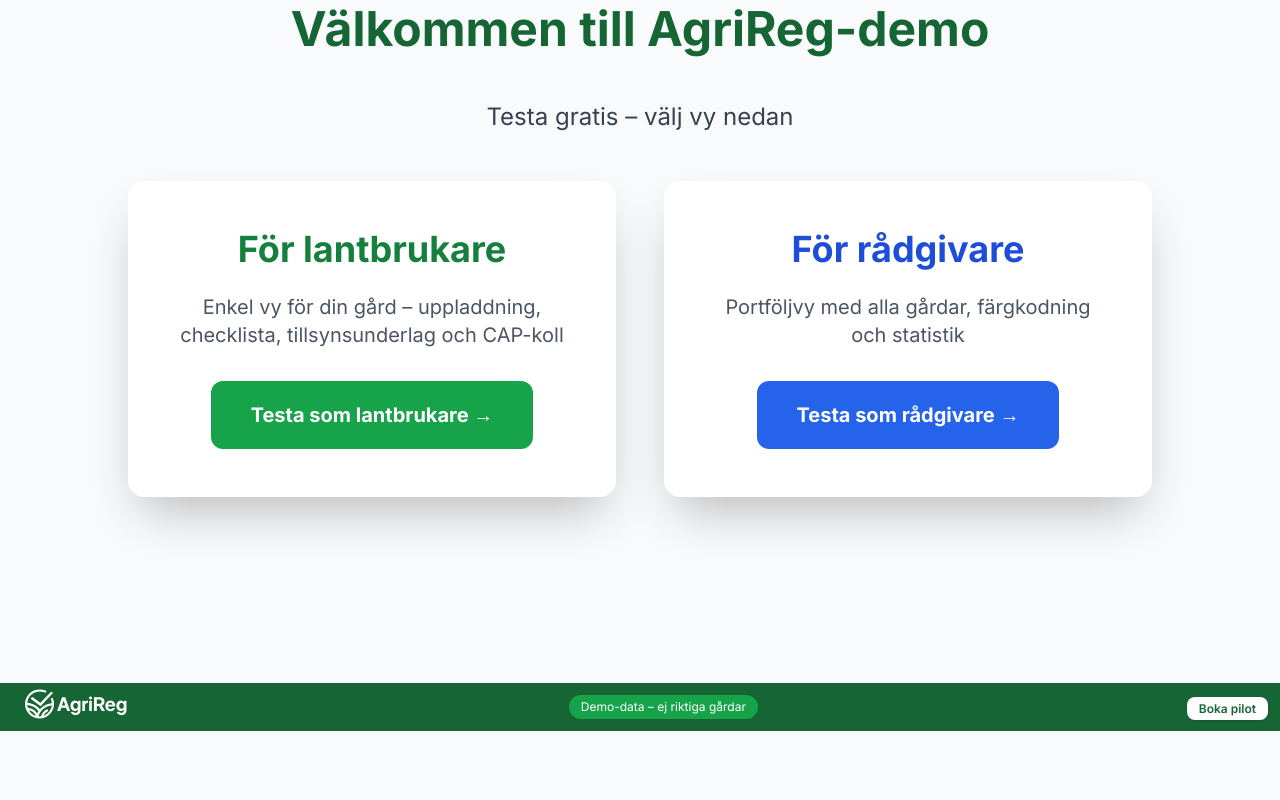
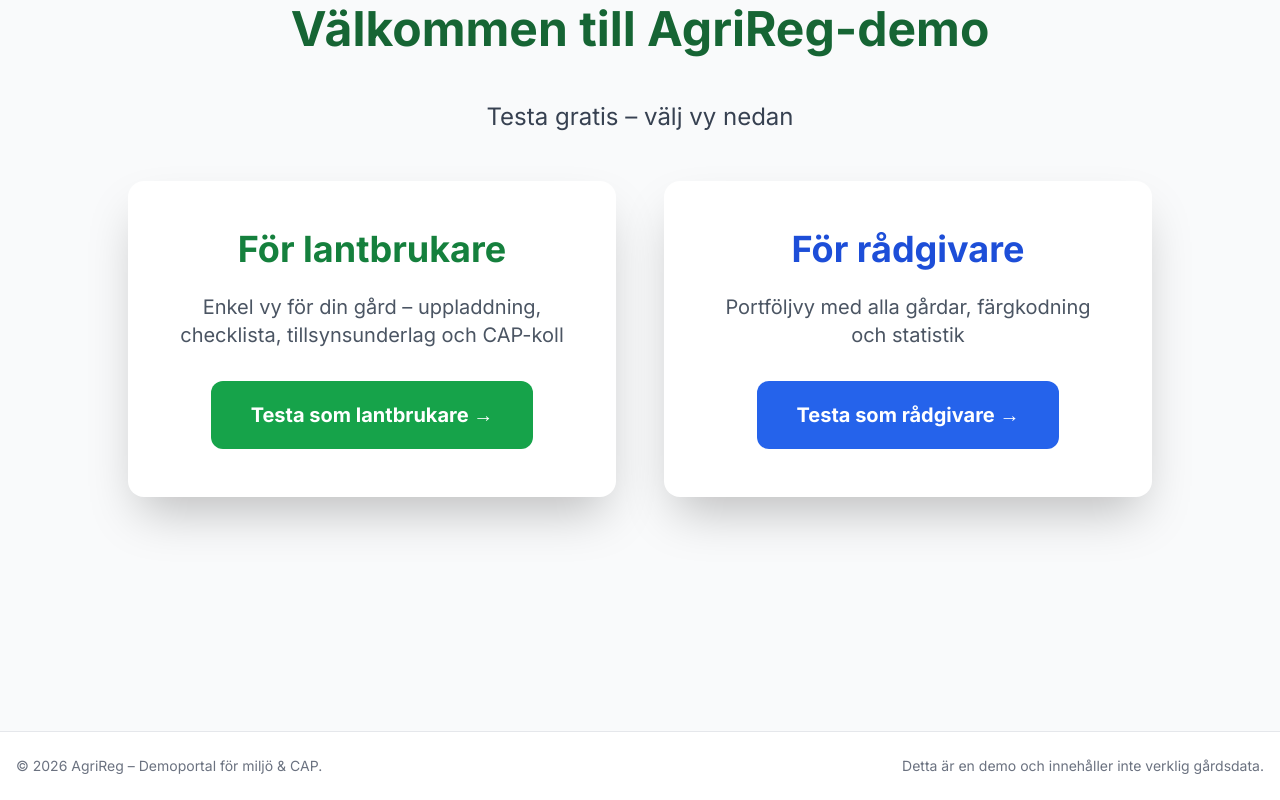
Before and after one commit to purre83/agrireg-demo-public, a Next.js app: page / in a window 1280 px wide. Shown: the part 229-1029 px from the top of the page. Before the commit the page ends 960 px from the top, so only its background shows below. Built offline with nearby package versions, Linux system fonts and the light colour scheme.

Commit message:
Pilot: hide demo badge/CTA and demo footer on Harparboda

```diff
--- a/components/Footer.tsx
+++ b/components/Footer.tsx
@@ -1,85 +1,33 @@
 'use client';
 
-import Image from 'next/image';
-import Link from 'next/link';
-import { usePathname, useSearchParams } from 'next/navigation';
+import React, { useEffect, useState } from 'react';
 
-export default function Header() {
-  const pathname = usePathname();
-  const sp = useSearchParams();
+export default function Footer() {
+  const [isPilotView, setIsPilotView] = useState(false);
 
-  const isPilotView = pathname === '/for-lantbrukare' && sp.get('pilot') === 'harparboda';
+  useEffect(() => {
+    try {
+      const { pathname, search } = window.location;
+      const sp = new URLSearchParams(search);
+      const pilot = sp.get('pilot');
+      setIsPilotView(pathname === '/for-lantbrukare' && pilot === 'harparboda');
+    } catch {
+      setIsPilotView(false);
+    }
+  }, []);
 
   return (
-    <>
-      {/* iOS safe-area overlay – gör remsan högst upp grön */}
-      <div
-        className="fixed inset-x-0 top-0 z-50 bg-green-800 pointer-events-none"
-        style={{ height: 'env(safe-area-inset-top)' }}
-        aria-hidden="true"
-      />
-
-      {/* Grönt band – höjd LÅST här: mobil h-14, desktop md:h-12 */}
-      <header className="w-full bg-green-800 text-white shadow-lg h-14 md:h-12 overflow-hidden flex items-center">
-        <div className="w-full max-w-7xl mx-auto flex items-center justify-between gap-1 px-3">
-          {/* Vänster: logga */}
-          <Link href="/" className="flex items-center gap-2 shrink-0">
-            <Image
-              src="/logo.png"
-              alt="AgriReg"
-              width={256}
-              height={256}
-              className="h-32 w-auto md:h-32 object-contain"
-              priority
-            />
-          </Link>
-
-          {/* Mitten: badge (GÖMS i pilot) */}
-          <div className="flex-1 flex justify-center">
-            {!isPilotView ? (
-              <span
-                className="
-                  inline-block
-                  bg-green-600 text-white
-                  text-[10px] md:text-xs
-                  px-3 py-1
-                  rounded-full
-                  whitespace-nowrap
-                "
-              >
-                Demo-data – ej riktiga gårdar
-              </span>
-            ) : (
-              // tomt för att behålla spacing i headern
-              <span aria-hidden="true" className="block h-6" />
-            )}
-          </div>
-
-          {/* Höger: CTA – Boka pilot (GÖMS i pilot) */}
-          <div className="shrink-0">
-            {!isPilotView ? (
-              <a
-                href="mailto:pilot@agrireg.se"
-                className="
-                  bg-white text-green-800
-                  font-semibold
-                  px-3 py-1
-                  rounded-lg shadow
-                  hover:bg-green-100
-                  transition
-                  text-[10px] md:text-xs
-                  whitespace-nowrap
-                "
-              >
-                Boka pilot
-              </a>
-            ) : (
-              // placeholder för att inte layout ska hoppa
-              <span aria-hidden="true" className="inline-block w-[78px]" />
-            )}
-          </div>
-        </div>
-      </header>
-    </>
+    <footer className="border-t bg-white mt-12">
+      <div className="max-w-7xl mx-auto px-4 py-6 text-xs sm:text-sm text-gray-500 flex flex-col sm:flex-row items-start sm:items-center justify-between gap-2">
+        {isPilotView ? (
+          <span>© {new Date().getFullYear()} AgriReg</span>
+        ) : (
+          <>
+            <span>© {new Date().getFullYear()} AgriReg – Demoportal för miljö &amp; CAP.</span>
+            <span>Detta är en demo och innehåller inte verklig gårdsdata.</span>
+          </>
+        )}
+      </div>
+    </footer>
   );
 }
--- a/components/Header.tsx
+++ b/components/Header.tsx
@@ -2,13 +2,21 @@
 
 import Image from 'next/image';
 import Link from 'next/link';
-import { usePathname, useSearchParams } from 'next/navigation';
+import React, { useEffect, useState } from 'react';
 
 export default function Header() {
-  const pathname = usePathname();
-  const sp = useSearchParams();
+  const [isPilotView, setIsPilotView] = useState(false);
 
-  const isPilotView = pathname === '/for-lantbrukare' && sp.get('pilot') === 'harparboda';
+  useEffect(() => {
+    try {
+      const { pathname, search } = window.location;
+      const sp = new URLSearchParams(search);
+      const pilot = sp.get('pilot');
+      setIsPilotView(pathname === '/for-lantbrukare' && pilot === 'harparboda');
+    } catch {
+      setIsPilotView(false);
+    }
+  }, []);
 
   return (
     <>
@@ -50,7 +58,7 @@
                 Demo-data – ej riktiga gårdar
               </span>
             ) : (
-              // tomt för att behålla spacing i headern
+              // behåll spacing så headern inte hoppar
               <span aria-hidden="true" className="block h-6" />
             )}
           </div>
@@ -61,6 +69,7 @@
               <a
                 href="mailto:pilot@agrireg.se"
                 className="
+                  shrink-0
                   bg-white text-green-800
                   font-semibold
                   px-3 py-1
@@ -74,7 +83,6 @@
                 Boka pilot
               </a>
             ) : (
-              // placeholder för att inte layout ska hoppa
               <span aria-hidden="true" className="inline-block w-[78px]" />
             )}
           </div>
```
